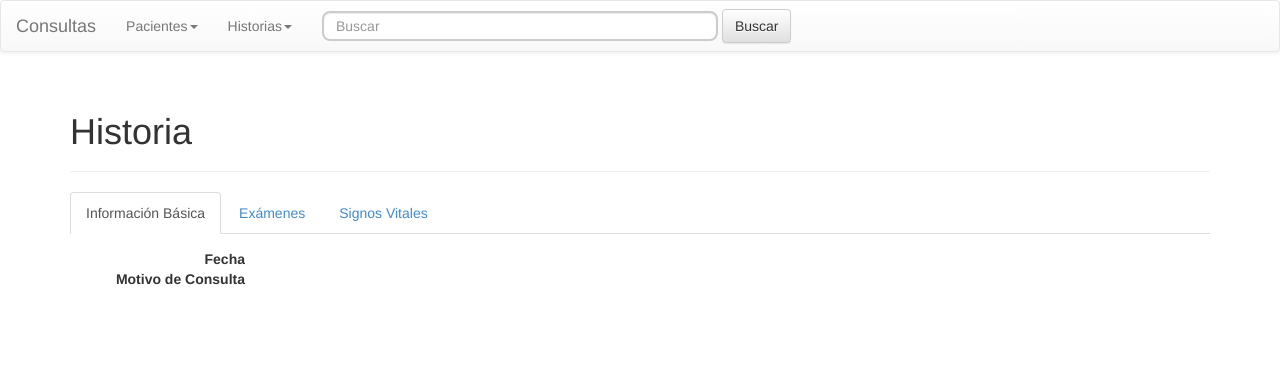
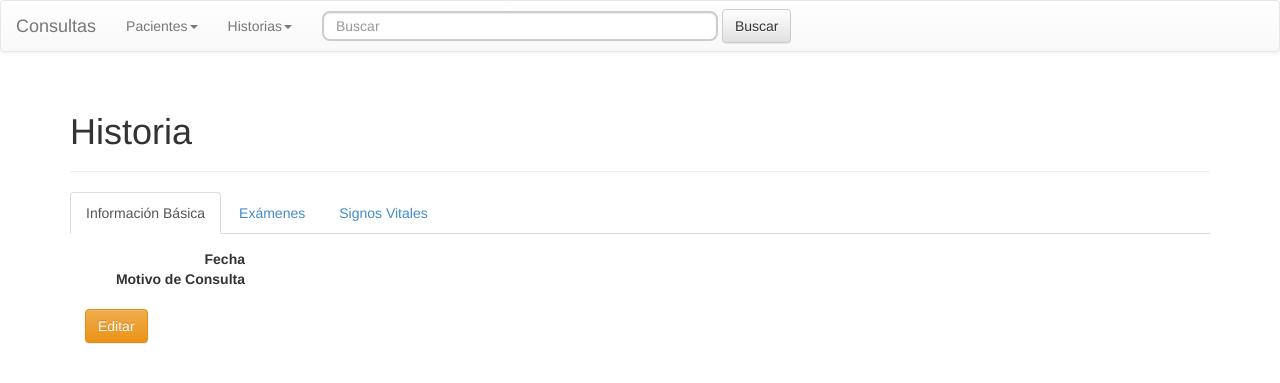
Before and after one commit to gustavoatt/consultas, a Django app: template consultas_proyecto/templates/historias_app/historia_detail.html in a window 1280 px wide. Shown: the top 383 px of the page. Run offline with Django 3.2, Linux system fonts and the light colour scheme; the template is opened without the code that fills it, so the values that code supplies are empty; parts of the project's set-up code (start-up, migrations or seed data) failed here and were passed over.

Commit message:
Agrega un botón para poder editar historias.

```diff
--- a/consultas_proyecto/templates/historias_app/historia_detail.html
+++ b/consultas_proyecto/templates/historias_app/historia_detail.html
@@ -35,6 +35,8 @@
               <dd>{{ historia.habitos_psicobiologicos }}</dd>
             {% endif %}
           </dl>
+
+          <a href={% url 'historia_update' pk=historia.pk %} class="btn btn-warning">Editar</a>
       </div>
 
       <div class="tab-pane" id="examenes">
```
